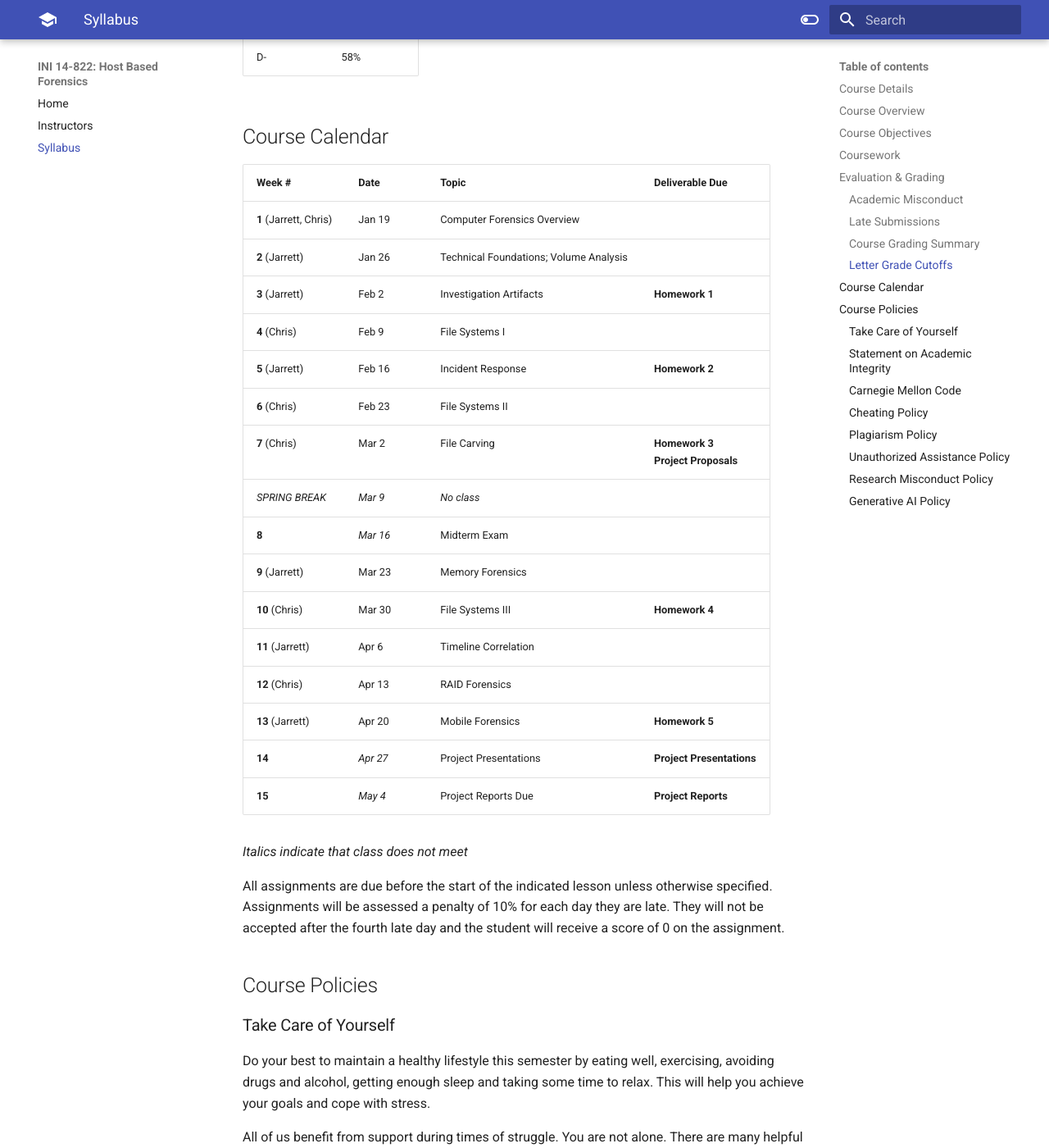
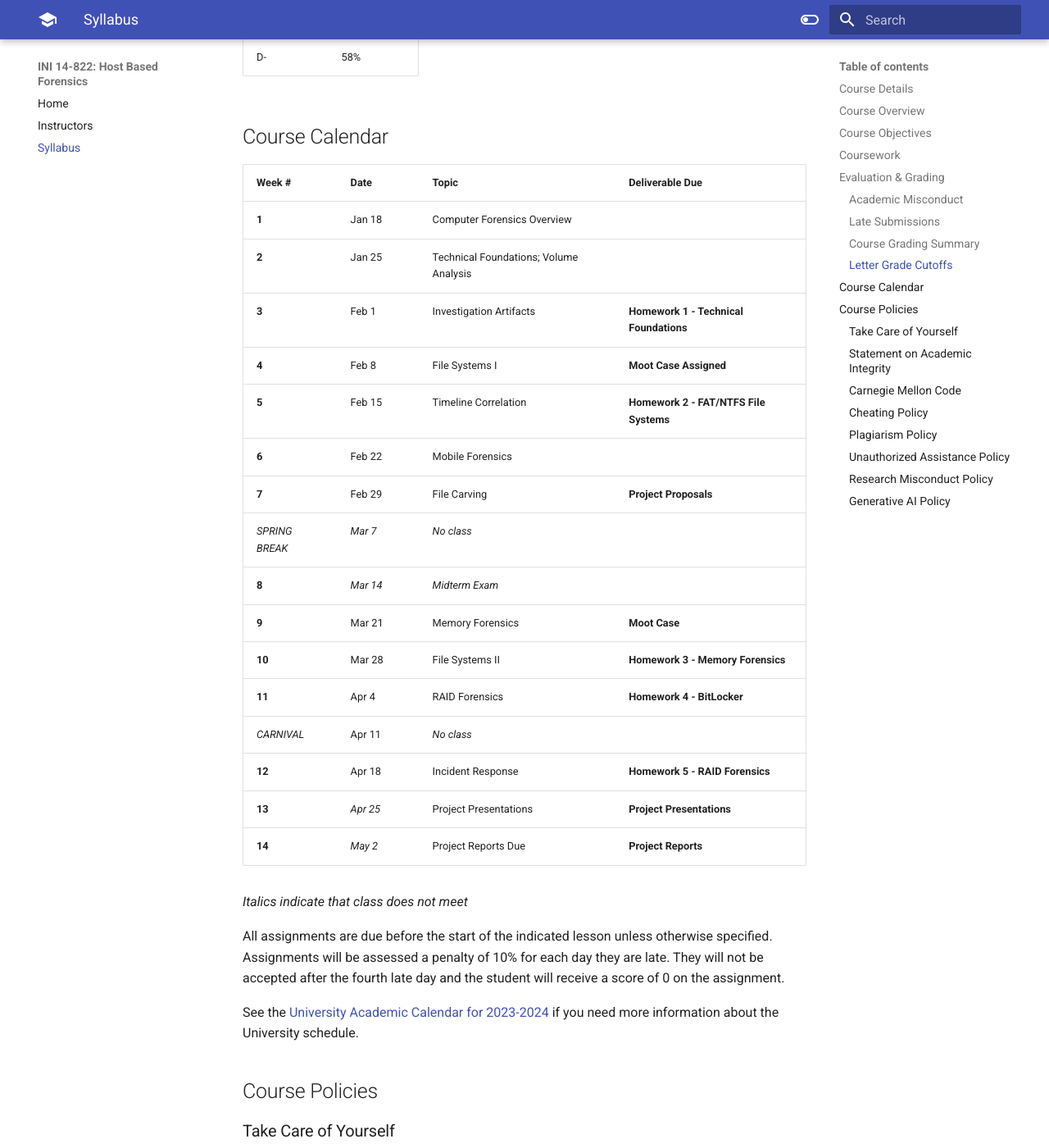
Before and after one commit to cmu-ini/hbf-web, an MkDocs documentation site: the page built from docs/syllabus.md, in a window 1280 px wide and 1400 px high, scrolled down 3315 px. Shown: the whole window at 82% size. Built offline with MkDocs 1.6.1 and Material for MkDocs 9.7.7, drawn with Linux system fonts in a browser that asks for light colours.

Commit message:
Updates Schedule for Spring 2024

```diff
--- a/docs/syllabus.md
+++ b/docs/syllabus.md
@@ -83,28 +83,30 @@ Students who miss assignment deadlines will have **24 hours** to submit late wor
 
 ## Course Calendar
 
-| Week #                  | Date    | Topic                                     | Deliverable Due                                       |
-| -------------------     | ------- | ------------------------------------------| ----------------------------------------- |
-| **1** (Jarrett, Chris)  | Jan 19   | Computer Forensics Overview               |                                           |
-| **2** (Jarrett)         | Jan 26   | Technical Foundations; Volume Analysis    |                                           |
-| **3** (Jarrett)         | Feb 2    | Investigation Artifacts                   | **Homework 1**                            |
-| **4** (Chris)           | Feb 9    | File Systems I                            |                                           |
-| **5** (Jarrett)         | Feb 16   | Incident Response                         | **Homework 2**                            |
-| **6** (Chris)           | Feb 23   | File Systems II                           |                                           |
-| **7** (Chris)           | Mar 2    | File Carving                              | **Homework 3**<br/>**Project Proposals**  |
-| _SPRING BREAK_          | _Mar 9_  | _No class_                                |                                           |
-| **8**                   | _Mar 16_ | Midterm Exam                              |                                           |
-| **9** (Jarrett)         | Mar 23   | Memory Forensics                          |                                           |
-| **10** (Chris)          | Mar 30   | File Systems III                          |  **Homework 4**                           |
-| **11** (Jarrett)        | Apr 6    | Timeline Correlation                      |                                           |
-| **12** (Chris)          | Apr 13   | RAID Forensics                            |                                           |
-| **13**  (Jarrett)       | Apr 20   | Mobile Forensics                          | **Homework 5**                            |
-| **14**                  | _Apr 27_ |  Project Presentations                    | **Project Presentations**                 |
-| **15**                  | _May 4_  |  Project Reports Due                      | **Project Reports**                       |
+| Week #                  | Date     | Topic                                     | Deliverable Due                           |
+| -------------------     | -------  | ----------------------------------------- | ----------------------------------------- |
+| **1**                   | Jan 18   | Computer Forensics Overview               |                                           |
+| **2**                   | Jan 25   | Technical Foundations; Volume Analysis    |                                           |
+| **3**                   | Feb 1    | Investigation Artifacts                   | **Homework 1 - Technical Foundations**    |
+| **4**                   | Feb 8    | File Systems I                            | __Moot Case Assigned__                    |
+| **5**                   | Feb 15   | Timeline Correlation                      | **Homework 2 - FAT/NTFS File Systems**    |
+| **6**                   | Feb 22   | Mobile Forensics                          |                                           |
+| **7**                   | Feb 29   | File Carving                              | **Project Proposals**                     |
+| _SPRING BREAK_          | _Mar 7_  | _No class_                                |                                           |
+| **8**                   | _Mar 14_ | _Midterm Exam_                            |                                           |
+| **9**                   | Mar 21   | Memory Forensics                          |  **Moot Case**                            |
+| **10**                  | Mar 28   | File Systems II                           |  **Homework 3 - Memory Forensics**        |
+| **11**                  | Apr 4    | RAID Forensics                            |  **Homework 4 - BitLocker**               |
+| _CARNIVAL_              | Apr 11   | _No class_                                |                                           |
+| **12**                  | Apr 18   | Incident Response                         | **Homework 5 - RAID Forensics**           |
+| **13**                  | _Apr 25_ |  Project Presentations                    | **Project Presentations**                 |
+| **14**                  | _May 2_  |  Project Reports Due                      | **Project Reports**                       |
 
 _Italics indicate that class does not meet_
 
 All assignments are due before the start of the indicated lesson unless otherwise specified.  Assignments will be assessed a penalty of 10% for each day they are late.  They will not be accepted after the fourth late day and the student will receive a score of 0 on the assignment.
+
+See the [University Academic Calendar for 2023-2024](https://www.cmu.edu/hub/calendar/docs/2324-academic-calendar.pdf) if you need more information about the University schedule.
 
 ## Course Policies
 
```
Also changed, not shown: site/assets/favicon.png, site/search/search_index.json, site/sitemap.xml, site/syllabus/index.html, 1 other file.
